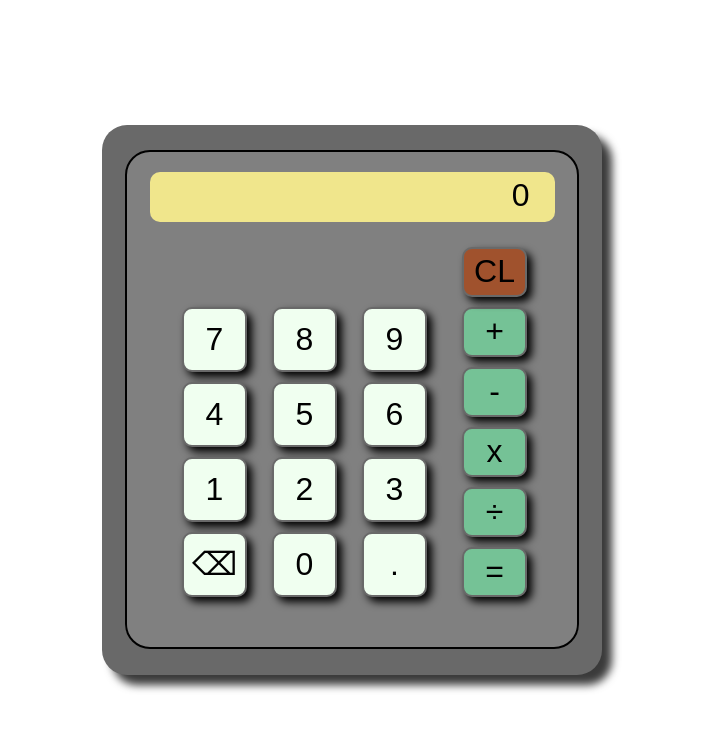
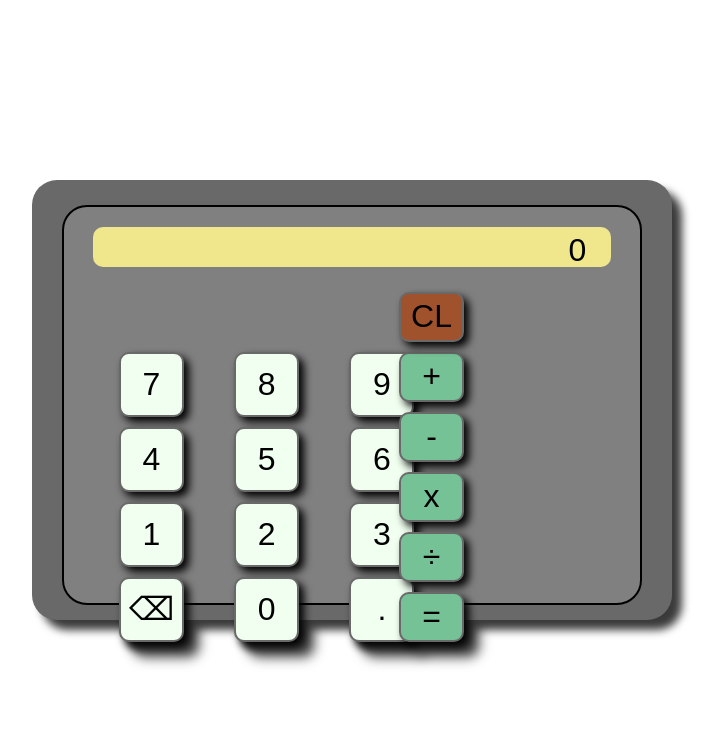
Before and after one commit to CelticJasen/calculator, a plain HTML site: page index.html in a window 1280 px wide. Shown: the whole page, without its empty margins (288-1007 px from the left). Drawn offline with Linux system fonts and the light colour scheme.

Commit message:
Trying to make it scale to screen size

```diff
--- a/styles.css
+++ b/styles.css
@@ -5,8 +5,8 @@
     bottom: 0;
     right: 0;
     margin: auto;
-    width: 500px;
-    height: 550px;
+    width: 50%;
+    height: 55%;
     background-color: dimgray;
     border-radius: 25px;
     filter: drop-shadow(10px 10px 4px rgb(58, 58, 58));
```
